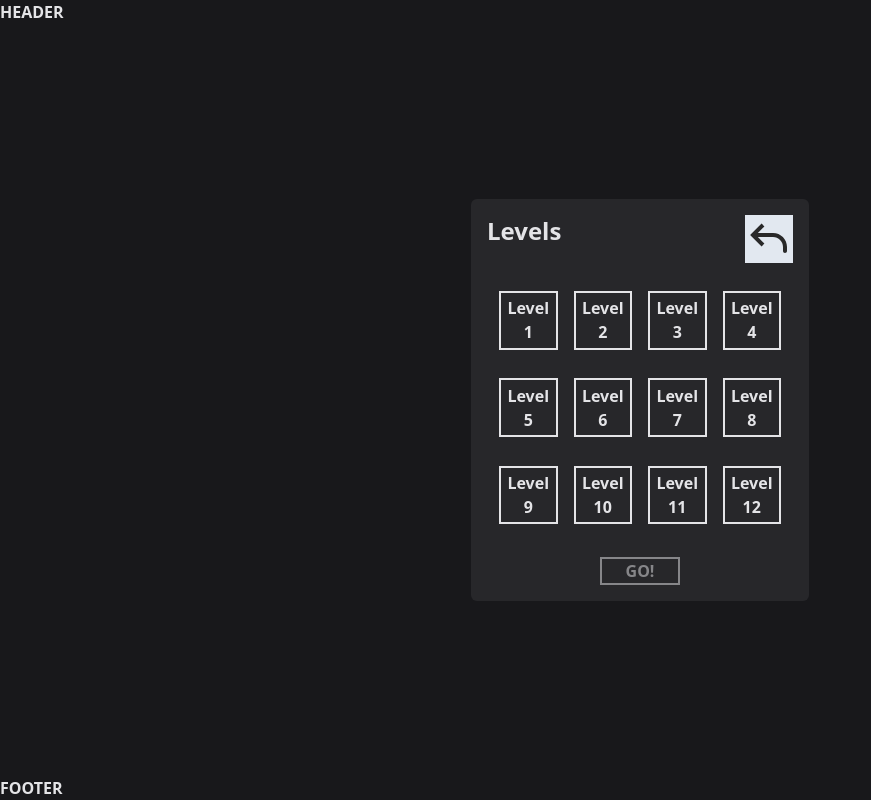
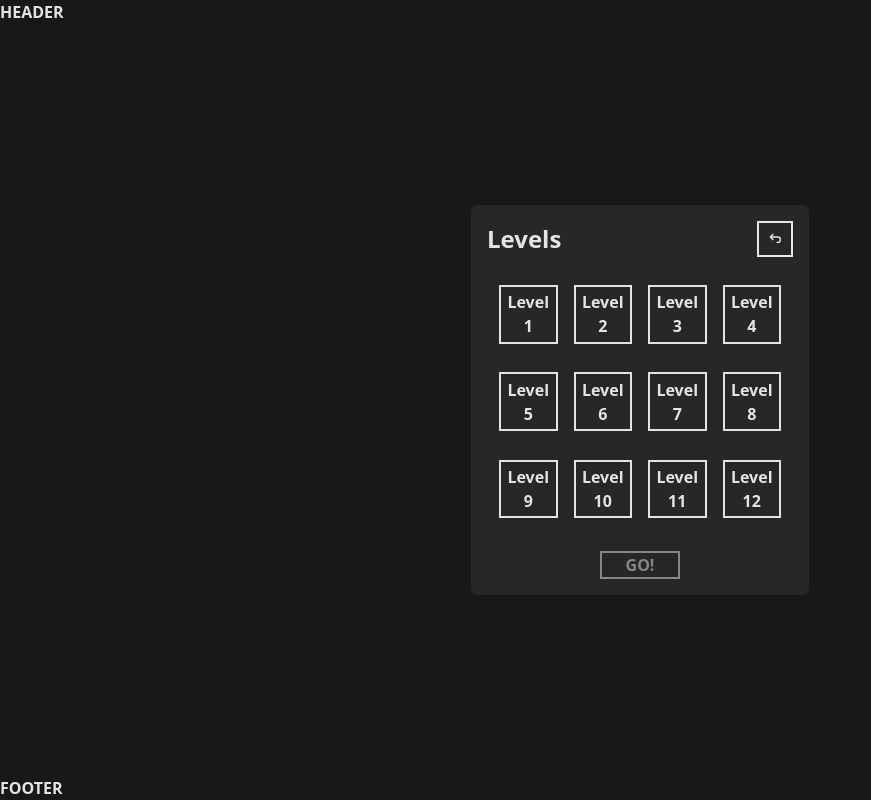
Before and after one commit to Agusdben/labyrinth-react-ts, a React (Vite) app: page / in a window 1280 px wide. Both pictures are taken after a click on the button "Play!". Shown: the whole page, without its empty margins (0-871 px from the left). Built offline with nearby package versions, Linux system fonts and the light colour scheme.

Commit message:
added prevWindowButton component

```diff
--- a/src/components/Game/index.tsx
+++ b/src/components/Game/index.tsx
@@ -7,9 +7,10 @@ import Arrowback from '../ArrowBack'
 import GameOptions from '../GameOptions'
 import HowToPlay from '../HowToPlay'
 import ChangePlayerColor from '../ChangePlayerColor'
+import PrevWindowButton from '../PrevWindowButton'
 
 const Game = ({ width, height }: Dimension) => {
-  const { window, handlePrevWindow } = useWindows()
+  const { window } = useWindows()
 
   const WINDOWS: { [key: string]: JSX.Element } = {
     [Windows.menu]: <Menu width={width} height={height} />,
@@ -24,13 +25,9 @@ const Game = ({ width, height }: Dimension) => {
 
   return (
     <section className='m-auto flex flex-col gap-4 bg-zinc-800 p-4 rounded-md'>
-      <header className='flex gap-2 justify-between'>
+      <header className='flex gap-2 justify-between items-center'>
         <h2 className='text-center text-2xl'>{window}</h2>
-        {window !== Windows.menu ? (
-          <button type='button' onClick={handlePrevWindow}>
-            <Arrowback className='w-12' />
-          </button>
-        ) : null}
+        {window !== Windows.menu ? <PrevWindowButton /> : null}
       </header>
       <article className='flex overflow-y-auto'>{WINDOWS[window]}</article>
     </section>
--- /dev/null
+++ b/src/components/PrevWindowButton/index.tsx
@@ -0,0 +1,12 @@
+import useWindows from '../../hooks/useWindows'
+import { TbArrowBackUp } from 'react-icons/tb'
+const PrevWindowButton = () => {
+  const { handlePrevWindow } = useWindows()
+  return (
+    <button type='button' className='p-2 border-2' onClick={handlePrevWindow}>
+      <TbArrowBackUp />
+    </button>
+  )
+}
+
+export default PrevWindowButton
```
